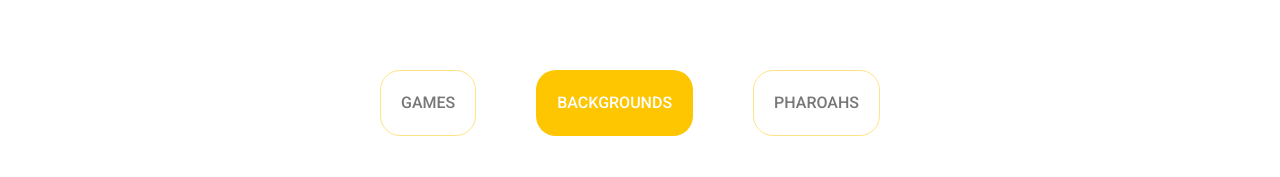
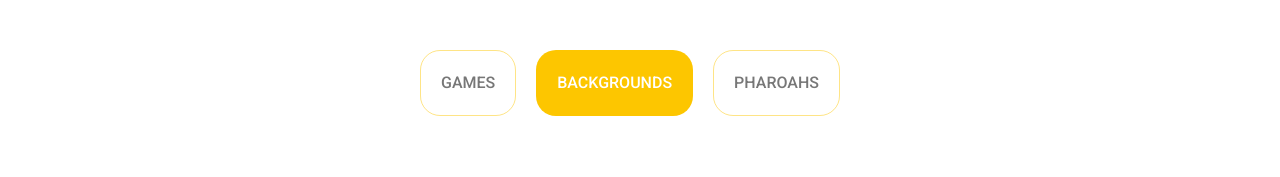
Before and after one commit to Ahmed1Abdelrazik/-5-trying-some-js, a plain HTML site: page index.html in a window 1280 px wide. Shown: the top 177 px of the page. Drawn offline with Linux system fonts and the light colour scheme.

Commit message:
modified

```diff
--- a/css/bondi.css
+++ b/css/bondi.css
@@ -1,3 +1,48 @@
+* {
+    -webkit-box-sizing: border-box;
+    -moz-box-sizing: border-box;
+    box-sizing: border-box;
+    margin: 0;
+    padding: 0;
+}
+html{
+    scroll-behavior: smooth;
+}
+body{
+
+    font-family: 'Dancing Script', cursive;
+    font-family: 'Open Sans', sans-serif;
+    font-family: 'Work Sans', sans-serif;
+
+
+
+}
+
+ul{
+    list-style: none;
+}
+
+/* Small */
+@media (min-width:768px) {
+    .container {
+        width: 750px;
+    }
+}
+
+/* Medium */
+@media (min-width: 992px) {
+    .container {
+        width: 970px;
+    }
+}
+
+/* Large */
+@media (min-width:1200px) {
+    .container {
+        width: 1170px;
+    }
+}
+
 body{
     font-family: 'Roboto', sans-serif;
 }
@@ -13,7 +58,6 @@ body{
 }
 
 .container .box{
-    padding: 20px;
     margin-right: 20px;
     display: flex;
     cursor: pointer;
@@ -42,7 +86,7 @@ body{
 .img img{
     border: 2px double rgba(119, 119, 119, 0.336);
     border-radius: 30px;
-    height: 400px;
+
     transition: .5s;
 }
 
@@ -50,3 +94,13 @@ body{
     cursor: pointer;
     color: #fdc600;
 }
+
+@media(max-width:767px){
+    .container .box{
+        margin-right: 5px;
+    }
+    .img img{
+        width: 300px;
+    }
+
+}
```
Also changed, not shown: img/shuffle-01.jpg, img/shuffle-02.jpg, img/shuffle-03.jpg, img/shuffle-04.jpg, img/shuffle-05.jpg, img/shuffle-06.jpg, img/shuffle-07.jpg, img/shuffle-08.jpg.
